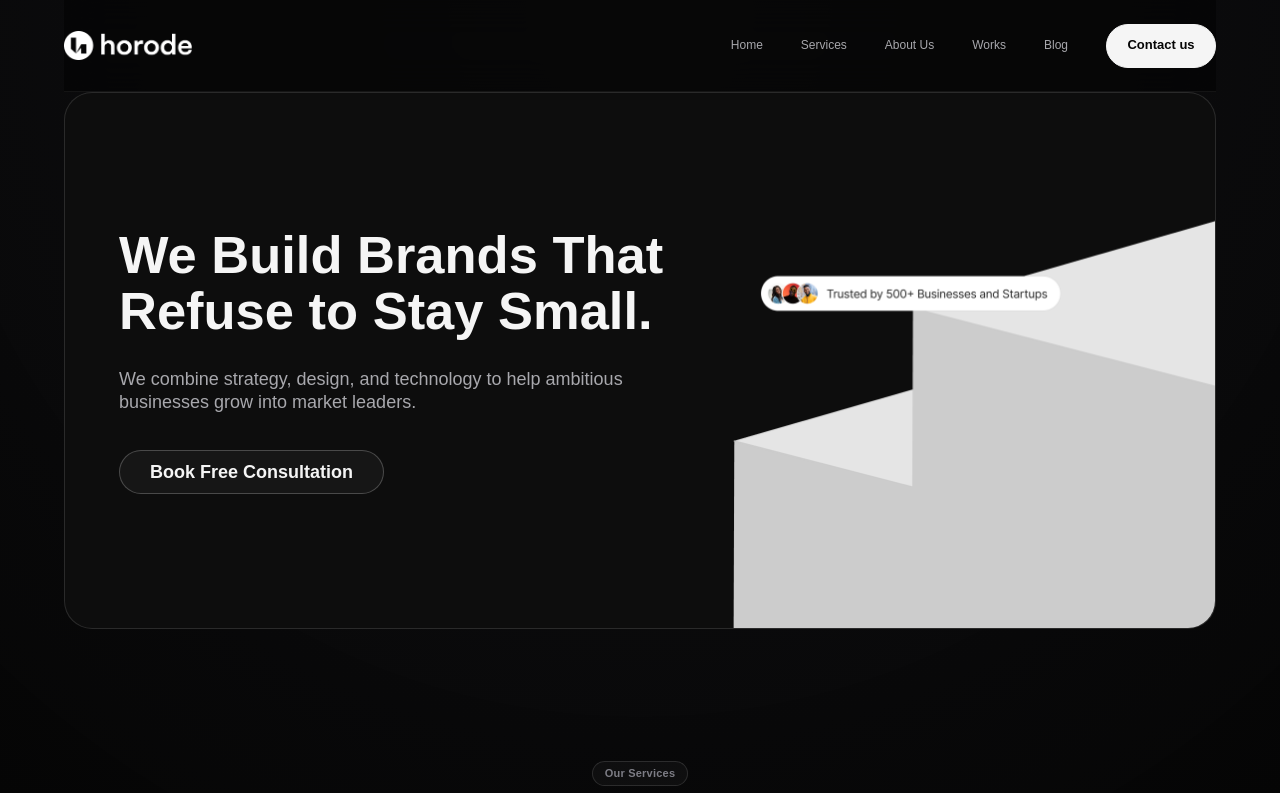
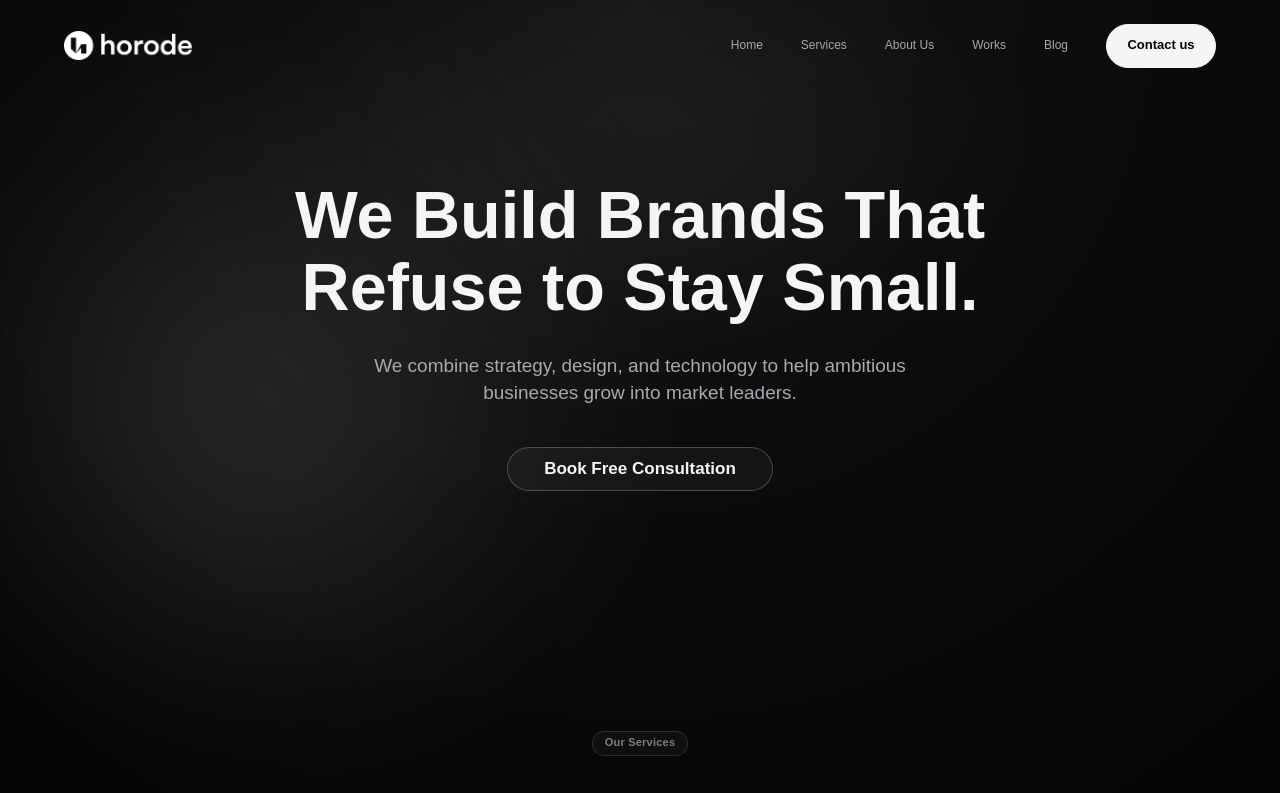
Before and after one commit to oghenetegamudiaga/Horodeglobal, a Next.js app: page / in a window 1280 px wide. Shown: the top 793 px of the page. Built offline with nearby package versions, Linux system fonts and the light colour scheme; no server answers; the database is empty; a web font is replaced by a local one.

Commit message:
Restyle Home hero section and Navbar based on Arounda reference

```diff
--- a/src/app/globals.css
+++ b/src/app/globals.css
@@ -149,9 +149,16 @@ textarea {
   align-items: center;
   justify-content: space-between;
   height: 92px;
-  background: rgba(5, 5, 5, 0.82);
+  background: transparent;
+  backdrop-filter: blur(0px);
+  border-bottom: 1px solid transparent;
+  transition: background-color 220ms ease, border-color 220ms ease, backdrop-filter 220ms ease;
+}
+
+.site-header.scrolled {
+  background: rgba(5, 5, 5, 0.85);
   backdrop-filter: blur(18px);
-  border-bottom: 1px solid rgba(255, 255, 255, 0.06);
+  border-bottom: 1px solid rgba(255, 255, 255, 0.08);
 }
 
 .brand img {
--- a/src/app/page.tsx
+++ b/src/app/page.tsx
@@ -154,36 +154,43 @@ export default async function Home() {
       {/* Hero Section */}
       <Reveal
         as="section"
-        className="hero section-shell relative grid grid-cols-[minmax(0,1fr)_520px] items-center min-h-[535px] mt-[38px] overflow-hidden rounded-[var(--radius-lg)] bg-[var(--card-bg)] border border-[var(--border)] max-lg:grid-cols-1 max-lg:min-h-auto max-sm:mt-[18px] max-sm:rounded-[22px]"
+        className="hero section-shell relative flex flex-col items-center justify-center text-center pt-[88px] pb-[108px] max-sm:pt-[48px] max-sm:pb-[68px]"
       >
-        <div className="hero-copy relative z-10 max-w-[720px] pl-[54px] max-lg:p-[58px_36px_0] max-sm:p-[42px_24px_0]">
+        {/* Directional White Radial Glow (Bottom-Left & Behind Text) */}
+        <div
+          className="absolute -bottom-[140px] -left-[140px] w-[750px] h-[750px] rounded-full pointer-events-none z-0"
+          style={{
+            background: "radial-gradient(circle at 45% 55%, rgba(255, 255, 255, 0.13) 0%, rgba(255, 255, 255, 0.04) 42%, transparent 72%)",
+            filter: "blur(64px)",
+          }}
+          aria-hidden="true"
+        />
+        <div
+          className="absolute -top-[100px] left-1/2 -translate-x-1/2 w-[920px] h-[450px] rounded-full pointer-events-none z-0"
+          style={{
+            background: "radial-gradient(ellipse at 50% 30%, rgba(255, 255, 255, 0.06) 0%, transparent 65%)",
+            filter: "blur(70px)",
+          }}
+          aria-hidden="true"
+        />
+
+        <div className="hero-copy relative z-10 max-w-[960px] mx-auto flex flex-col items-center text-center">
           <h1
             id="hero-title"
-            className="max-w-[690px] m-0 mb-[28px] text-[var(--color-ink)] text-[clamp(44px,4.1vw,72px)] max-sm:text-[42px] max-[430px]:text-[32px] font-bold leading-[1.08] tracking-normal"
+            className="max-w-[900px] mx-auto m-0 mb-[28px] text-[var(--color-ink)] text-[clamp(46px,5.2vw,80px)] max-sm:text-[38px] max-[430px]:text-[32px] font-bold leading-[1.08] tracking-normal text-center"
           >
             {heroHeadline}
           </h1>
-          <p className="max-w-[540px] m-0 mb-[36px] text-[var(--color-text)] text-[18px] max-sm:text-[15px] leading-[1.28]">
+          <p className="max-w-[620px] mx-auto m-0 mb-[40px] text-[var(--color-text)] text-[19px] max-sm:text-[16px] leading-[1.45] text-center">
             {heroSubhead}
           </p>
           <Button
             variant="outline"
             href="#contact"
-            className="primary-button min-h-[72px] px-[30px] text-[18px] max-sm:min-h-[58px] max-sm:px-[22px] max-sm:text-[14px]"
+            className="primary-button min-h-[64px] px-[36px] text-[17px] max-sm:min-h-[54px] max-sm:px-[26px] max-sm:text-[14px]"
           >
             {heroCtaText}
           </Button>
-        </div>
-
-        <div
-          className="hero-visual relative self-stretch min-h-[535px] max-lg:min-h-[340px] max-sm:min-h-[285px] pointer-events-none"
-          aria-hidden="true"
-        >
-          <img
-            src="/assets/hero-visual.png"
-            alt=""
-            className="absolute top-[34px] right-0 w-[482px] h-[672px] max-w-none block object-contain max-lg:top-[24px] max-lg:right-[24px] max-lg:w-[min(482px,calc(100vw-72px))] max-lg:h-auto max-sm:top-[18px] max-sm:right-[-18px] max-sm:w-[min(420px,calc(100vw-18px))]"
-          />
         </div>
       </Reveal>
 
--- a/src/components/layout/Navbar.tsx
+++ b/src/components/layout/Navbar.tsx
@@ -1,13 +1,28 @@
 "use client";
 
-import React, { useState } from "react";
+import React, { useState, useEffect } from "react";
 import Link from "next/link";
 import { usePathname } from "next/navigation";
 import { Button } from "@/components/ui/Button";
 
 export const Navbar: React.FC = () => {
   const [isOpen, setIsOpen] = useState(false);
+  const [isScrolled, setIsScrolled] = useState(false);
   const pathname = usePathname();
+
+  useEffect(() => {
+    const handleScroll = () => {
+      if (window.scrollY > 20) {
+        setIsScrolled(true);
+      } else {
+        setIsScrolled(false);
+      }
+    };
+
+    window.addEventListener("scroll", handleScroll);
+    handleScroll();
+    return () => window.removeEventListener("scroll", handleScroll);
+  }, []);
 
   if (pathname?.startsWith("/admin")) {
     return null;
@@ -29,7 +44,7 @@ export const Navbar: React.FC = () => {
   };
 
   return (
-    <header className="site-header" id="top">
+    <header className={`site-header ${isScrolled ? "scrolled" : ""}`} id="top">
       <Link href="/" className="brand" aria-label="Horode home" onClick={closeMenu}>
         <img src="/assets/horode-logo-black.png" alt="Horode" />
       </Link>
```
